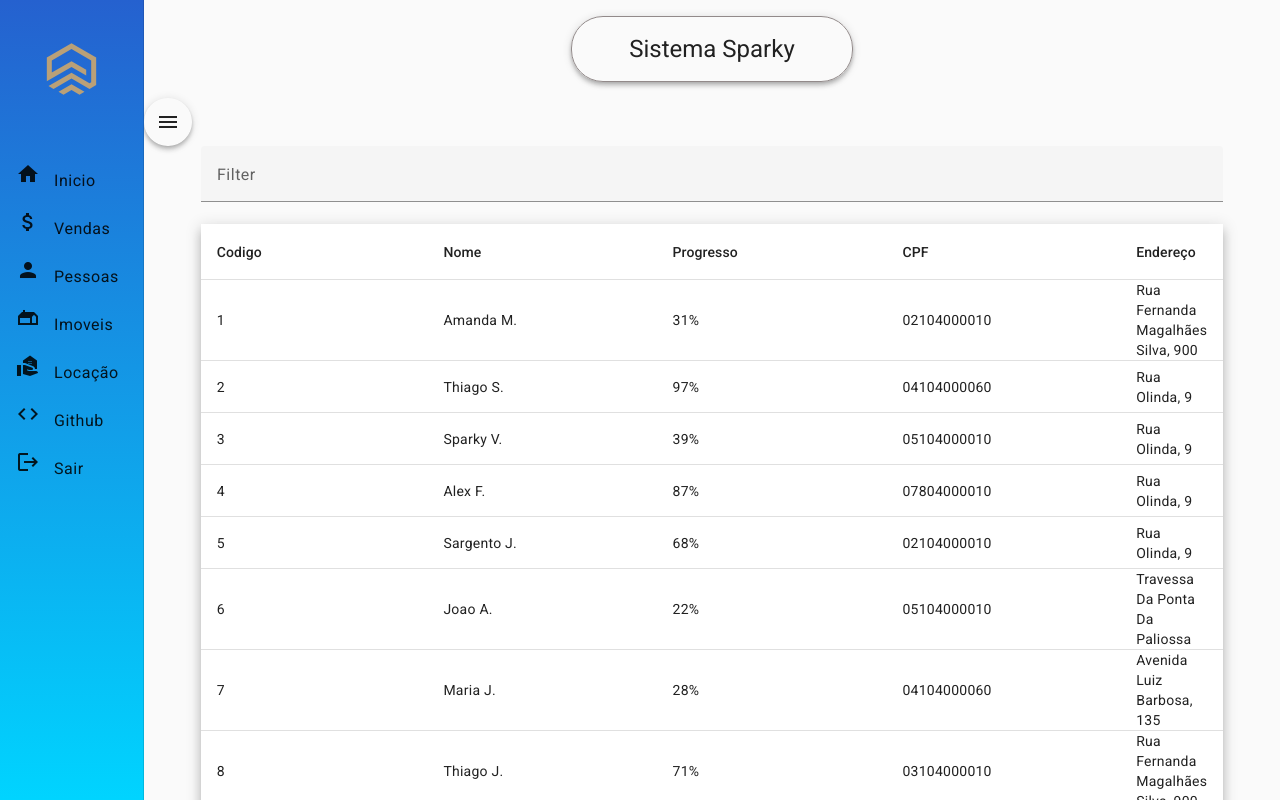
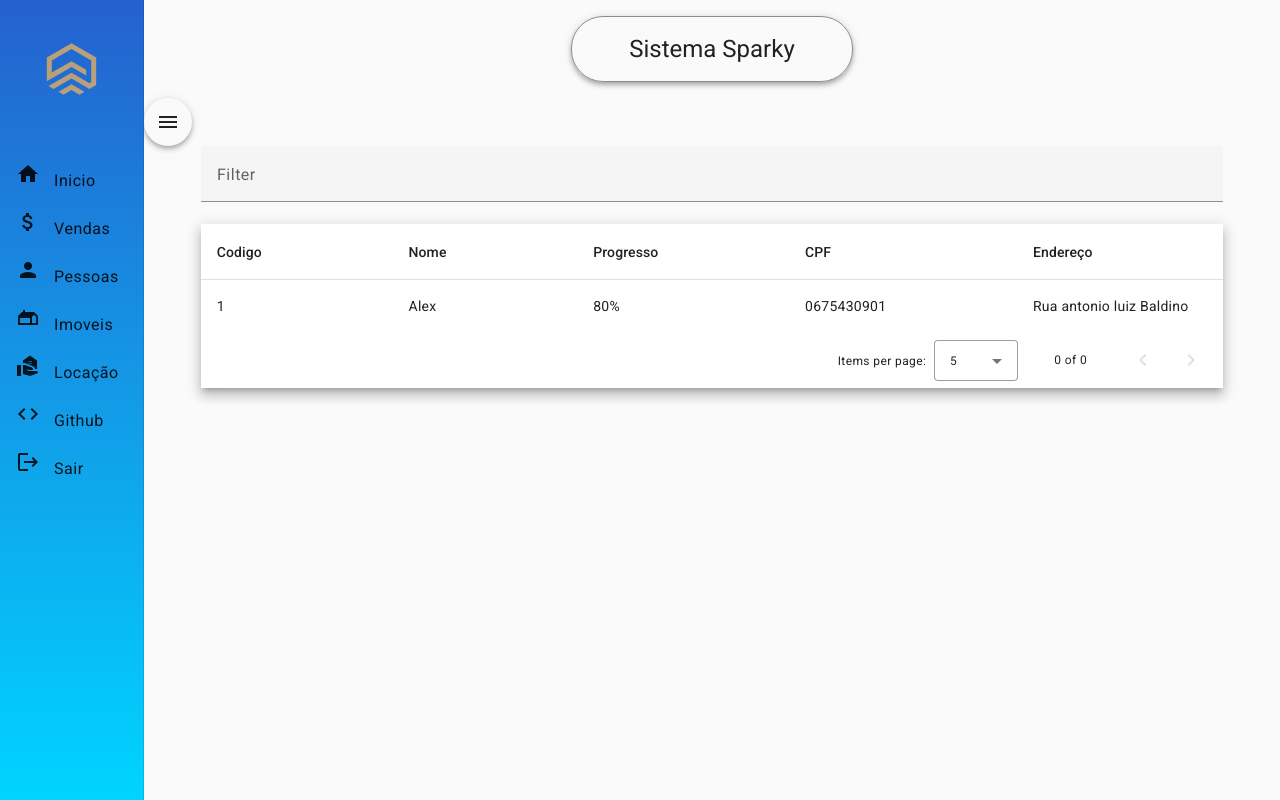
Before and after one commit to alexferreiraofc/project-erp-imobiliario-frontend, an Angular app: page /vendas in a window 1280 px wide. Built offline with nearby package versions, Linux system fonts and the light colour scheme; what @swimlane/ngx-datatable would draw is missing.

Commit message:
update: lista de vendas e criado componente Login

```diff
--- a/src/app/app.module.ts
+++ b/src/app/app.module.ts
@@ -34,6 +34,7 @@ import { HeaderComponent } from './components/header/header.component';
 import { VendasListComponent } from './components/vendas/vendas-list/vendas-list.component';
 import { PessoasListComponent } from './components/pessoas/pessoas-list/pessoas-list.component';
 import { ImoveisListComponent } from './components/imoveis/imoveis-list/imoveis-list.component';
+import { LoginComponent } from './components/login/login.component';
 
 @NgModule({
   declarations: [
@@ -44,6 +45,7 @@ import { ImoveisListComponent } from './components/imoveis/imoveis-list/imoveis-
     VendasListComponent,
     PessoasListComponent,
     ImoveisListComponent,
+    LoginComponent,
   ],
   imports: [
     BrowserModule,
--- /dev/null
+++ b/src/app/components/login/login.component.html
@@ -0,0 +1 @@
+<p>login works!</p>
--- a/src/app/components/vendas/vendas-list/vendas-list.component.css
+++ b/src/app/components/vendas/vendas-list/vendas-list.component.css
@@ -12,5 +12,5 @@ table {
   }
 
   td, th {
-    width: 25%;
+    width: 5%;
   }
--- a/src/app/components/vendas/vendas-list/vendas-list.component.ts
+++ b/src/app/components/vendas/vendas-list/vendas-list.component.ts
@@ -1,9 +1,8 @@
-import { LowerCasePipe } from '@angular/common';
-import { compilePipeFromMetadata } from '@angular/compiler';
-import { Component, OnInit, ViewChild, AfterViewInit } from '@angular/core';
+import { Component, OnInit, ViewChild } from '@angular/core';
 import { MatPaginator } from '@angular/material/paginator';
 import { MatSort } from '@angular/material/sort';
 import { MatTableDataSource } from '@angular/material/table';
+import { Vendas } from 'app/models/vendas';
 
 
 @Component({
@@ -13,20 +12,24 @@ import { MatTableDataSource } from '@angular/material/table';
 })
 export class VendasListComponent implements OnInit{
 
+  ELEMENT_DATA: Vendas[] = [{
+      id: 1,
+      name: 'Alex',
+      progress: '80',
+      cpf: '0675430901',
+      endereco: 'Rua antonio luiz Baldino',
+    }
+    ]
+
+
   displayedColumns: string[] = ['id', 'name', 'progress', 'cpf', 'endereco'];
-  dataSource: MatTableDataSource<UserData>;
+  dataSource = new MatTableDataSource<Vendas>( this.ELEMENT_DATA);
 
   @ViewChild(MatPaginator) paginator: MatPaginator;
   @ViewChild(MatSort) sort: MatSort;
 
 
-  constructor() {
-    // Create 100 users
-    const users = Array.from({length: 50}, (_, k) => createNewUser(k + 1));
-
-    // Assign the data to the data source for the table to render
-    this.dataSource = new MatTableDataSource(users);
-  }
+  constructor() { }
 
 
   ngOnInit(): void {
@@ -43,77 +46,3 @@ export class VendasListComponent implements OnInit{
     }
   }
 }
-
-/** Builds and returns a new User. */
-function createNewUser(id: number): UserData {
-  const name =
-    NAMES[Math.round(Math.random() * (NAMES.length - 1))] +
-    ' ' +
-    NAMES[Math.round(Math.random() * (NAMES.length - 1))].charAt(0) +
-    '.';
-
-  return {
-    id: id.toString(),
-    name: name,
-    cpf: CPF[Math.round(Math.random() * (CPF.length - 1))],
-    progress: Math.round(Math.random() * 100).toString(),
-    endereco: ENDERECO[Math.round(Math.random() * (ENDERECO.length - 1))],
-  };
-}
-export interface UserData {
-  id: string;
-  name: string;
-  progress: string;
-  cpf: string;
-  endereco: string;
-}
-
-/** Constants used to fill up our data base. */
-const ENDERECO: string[] = [
-  'Rua Altamiro Da Costa Neves, 732',
-  'Rua Antonio Scherer, 555',
-  'Avenida lagostinha assada, 120',
-  'Travessa Da Ponta Da Paliossa',
-  'Avenida Luiz Barbosa, 135',
-  'Rua Fernanda Magalhães Silva, 900',
-  'Rua Pomerode, 99',
-  'Rua Frederico Antunes, 7',
-  'Rua Margarida Floriana, 2',
-  'Rua Olinda, 9',
-];
-const NAMES: string[] = [
-  'Joao',
-  'Maria',
-  'Ariovaldo',
-  'Thiago',
-  'Alex',
-  'Fernanda',
-  'Bruna',
-  'Andreia',
-  'Antunes',
-  'Oliveira',
-  'Sargento',
-  'Jaspion',
-  'Naruto',
-  'Amanda',
-  'Mineiro',
-  'Silvia',
-  'Vanessa',
-  'Jonas',
-  'Sparky',
-]
-const CPF: string[] = [
-'09104000010',
-'07804000010',
-'08804043510',
-'09104123102',
-'08104000030',
-'06104000040',
-'05104000010',
-'04104000060',
-'03104000010',
-'02104000010',
-'02104000010',
-];
-
-;
--- /dev/null
+++ b/src/app/models/vendas.ts
@@ -0,0 +1,7 @@
+export interface Vendas {
+    id?: any;
+    name: string;
+    progress: string;
+    cpf: string;
+    endereco: string;
+  }
```
Also changed, not shown: src/app/components/login/login.component.ts (added, +10 -0 lines), src/app/components/login/login.component.css (added), src/app/components/vendas/vendas-list/vendas-list.component.html (line endings or trailing spaces).
